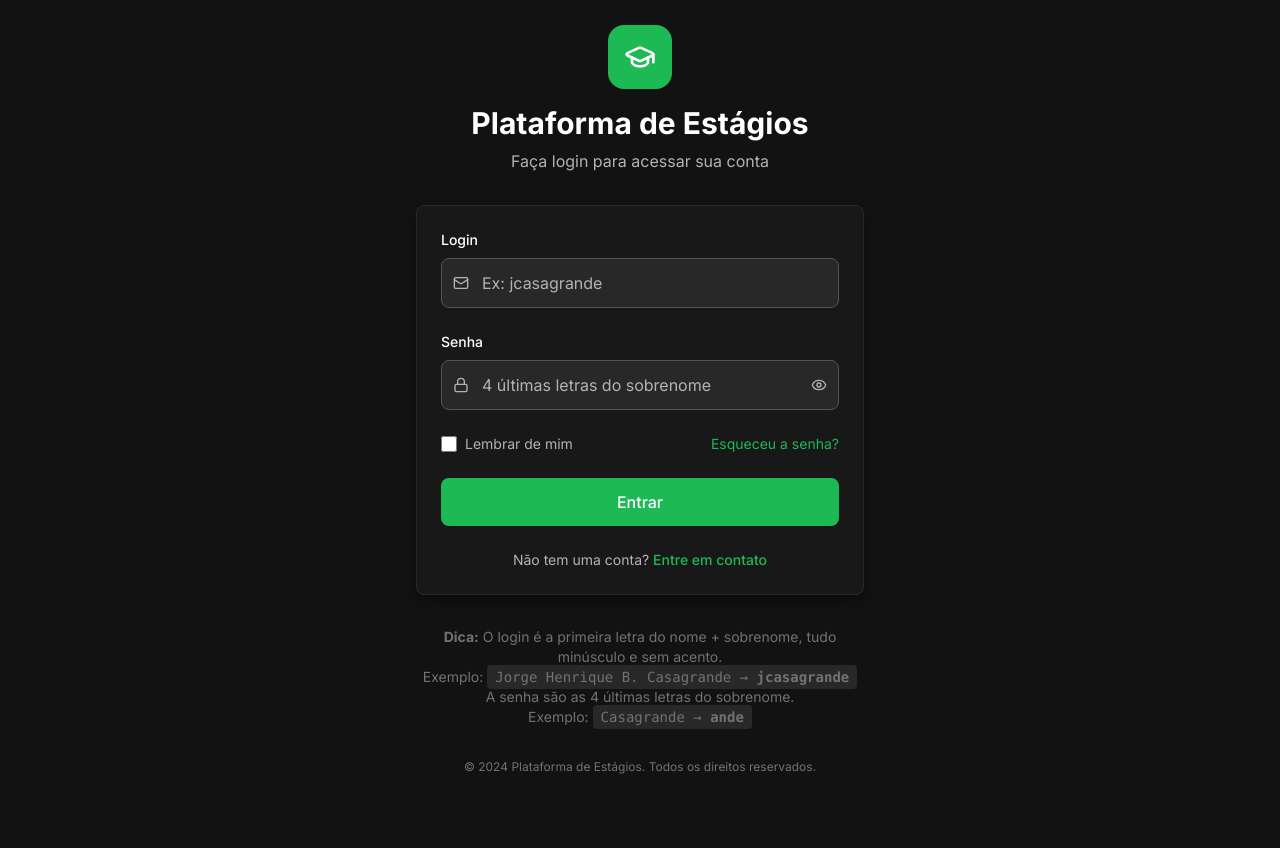
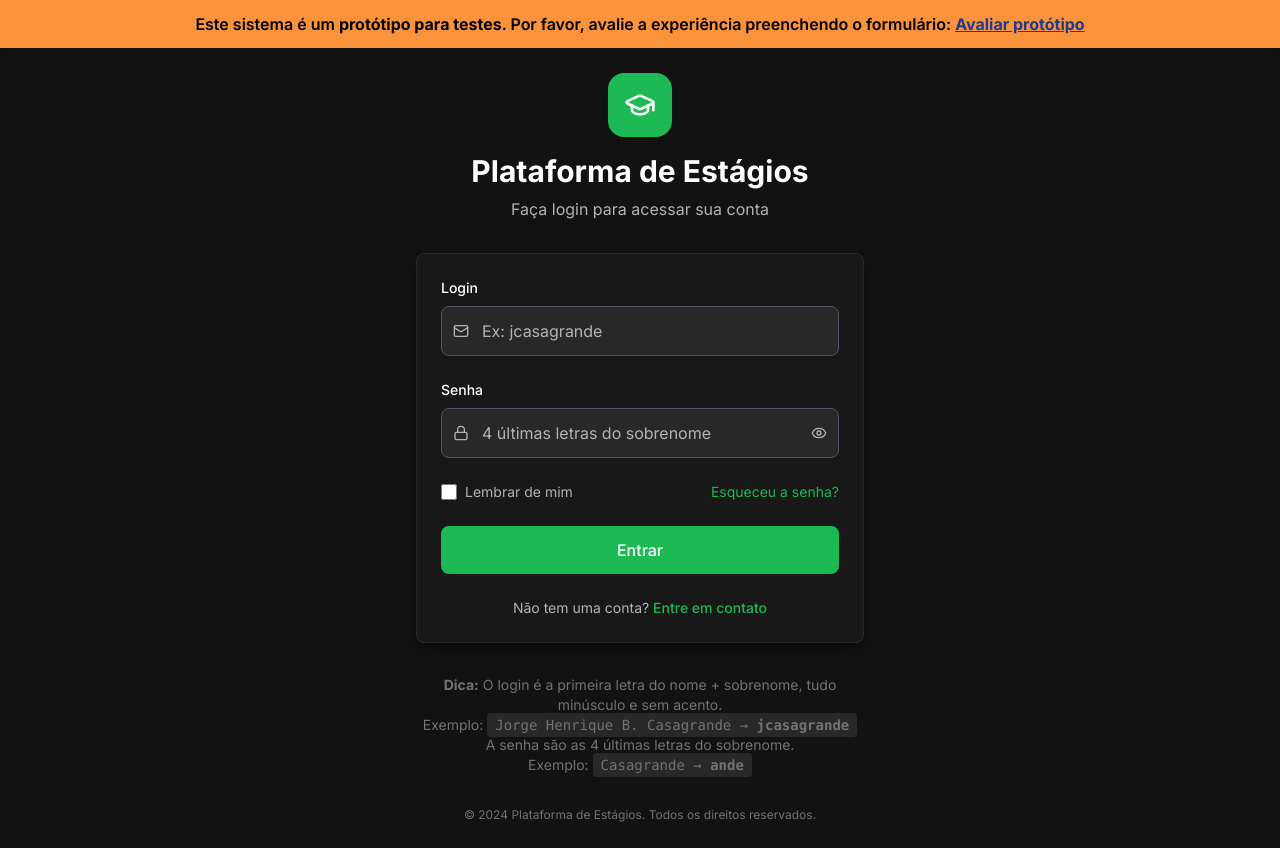
Before and after one commit to matheuslautert/projeto-ihc, a React (Vite) app: page /alunos#/login in a window 1280 px wide. Before the commit the page ends 800 px from the top, so only its background shows below. Built offline with nearby package versions, Linux system fonts and the light colour scheme.

Commit message:
ajuste aviso prototipo e link formulario

```diff
--- a/src/App.tsx
+++ b/src/App.tsx
@@ -1,4 +1,4 @@
-import { HashRouter as Router, Routes, Route } from 'react-router-dom'
+import { HashRouter as Router, Routes, Route, Outlet } from 'react-router-dom'
 import { QueryClient, QueryClientProvider } from '@tanstack/react-query'
 import { ReactQueryDevtools } from '@tanstack/react-query-devtools'
 import { Sidebar } from './components/layout/Sidebar'
@@ -27,22 +27,46 @@ const queryClient = new QueryClient({
   },
 })
 
+function TesteAviso() {
+  return (
+    <div className="w-full bg-orange-400 text-black py-3 px-4 text-center font-semibold z-50 relative shadow-md">
+      Este sistema é um <b>protótipo para testes</b>. Por favor, avalie a experiência preenchendo o formulário:&nbsp;
+      <a
+        href="https://docs.google.com/forms/d/e/1FAIpQLSfXv-Nt0PDrRseOL8a5wDdYjtRBGiwmqGOfQ6eppWYA8VUAbw/viewform?usp=preview"
+        target="_blank"
+        rel="noopener noreferrer"
+        className="text-blue-900 underline font-bold hover:text-blue-700 transition-colors"
+      >
+        Avaliar protótipo
+      </a>
+    </div>
+  )
+}
+
+function ProtectedLayout() {
+  return (
+    <div className="flex">
+      <Sidebar />
+      <div className="flex-1 flex flex-col">
+        <Header />
+        <main className="flex-1 p-6">
+          <Outlet />
+        </main>
+      </div>
+    </div>
+  )
+}
+
 function App() {
   return (
     <QueryClientProvider client={queryClient}>
       <AuthProvider>
         <Router>
           <div className="min-h-screen bg-background-primary">
+            <TesteAviso />
             <Routes>
               <Route path="/login" element={<Login />} />
-              <Route path="/*" element={
-                <ProtectedRoute>
-                  <div className="flex">
-                    <Sidebar />
-                    <div className="flex-1 flex flex-col">
-                      <Header />
-                      <main className="flex-1 p-6">
-                        <Routes>
+              <Route element={<ProtectedRoute><ProtectedLayout /></ProtectedRoute>}>
                 <Route path="/" element={<Dashboard />} />
                 <Route path="/vagas" element={<Vagas />} />
                 <Route path="/alunos" element={<Alunos />} />
@@ -52,12 +76,7 @@ function App() {
                 <Route path="/orientador/:orientadorId" element={<OrientadorDetail />} />
                 <Route path="/empresa/:empresaId" element={<EmpresaDetail />} />
                 <Route path="/aluno/:alunoId" element={<AlunoDetail />} />
-                        </Routes>
-                      </main>
-                    </div>
-                  </div>
-                </ProtectedRoute>
-              } />
+              </Route>
             </Routes>
           </div>
         </Router>
--- a/src/components/ProtectedRoute.tsx
+++ b/src/components/ProtectedRoute.tsx
@@ -8,7 +8,7 @@ export function ProtectedRoute({ children }: { children: ReactNode }) {
     return <div style={{color: 'white', textAlign: 'center', marginTop: '2rem'}}>Carregando autenticação...</div>
   }
   if (!user) {
-    return <Navigate to="/projeto-ihc/login" replace />
+    return <Navigate to="/login" replace />
   }
   return <>{children}</>
 }
--- a/src/hooks/useAuth.tsx
+++ b/src/hooks/useAuth.tsx
@@ -42,7 +42,7 @@ export function AuthProvider({ children }: { children: ReactNode }) {
   function logout() {
     localStorage.removeItem('user')
     setUser(null)
-    window.location.href = '/projeto-ihc/login'
+    window.location.href = '/login'
   }
 
   function login(userData: User) {
```
Lines whose indentation alone changed are shown as unchanged.
